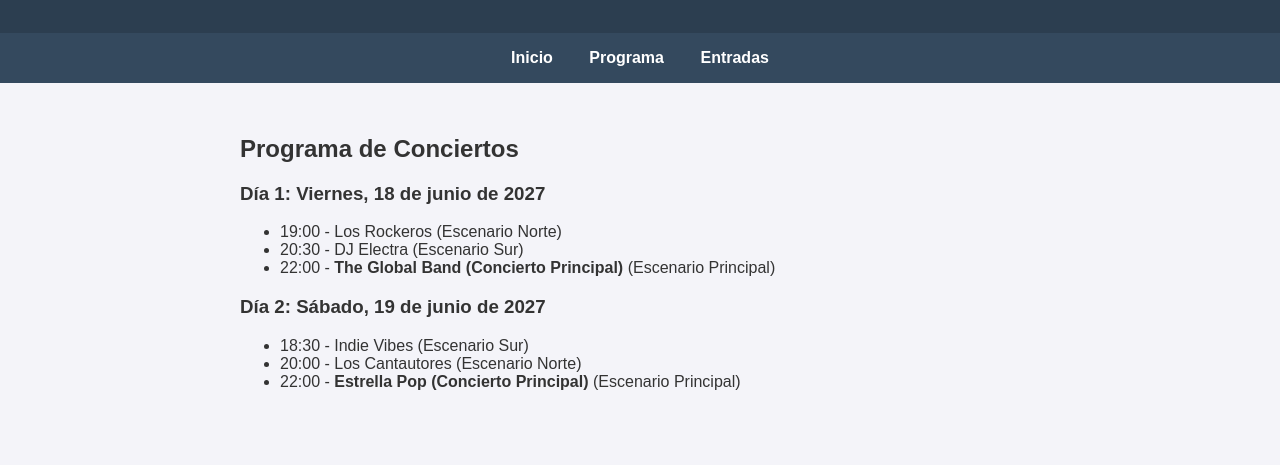
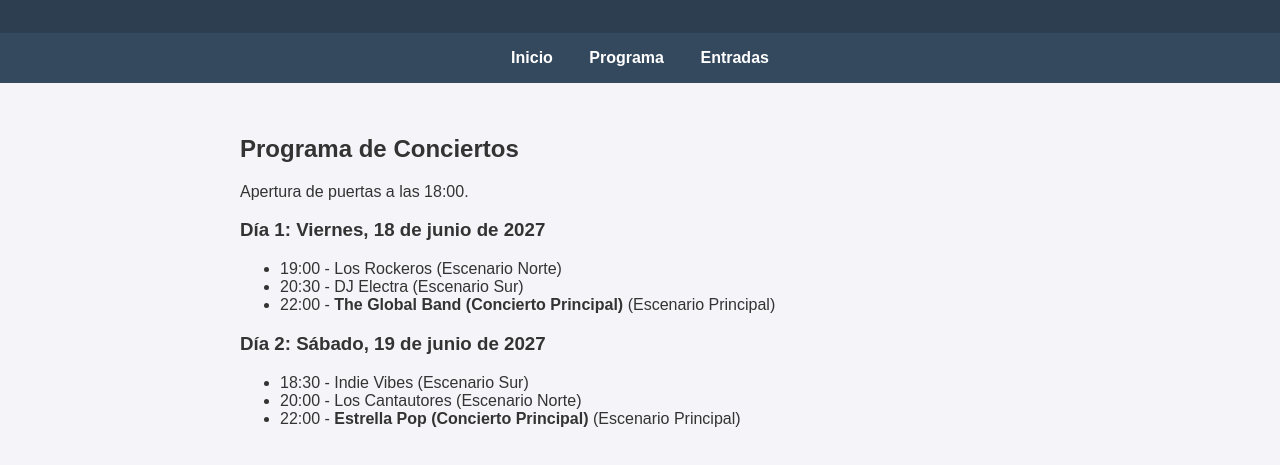
Before and after one commit to gonzalezprieto/festival-dam-2027, a plain HTML site: page programa.html in a window 1280 px wide. Shown: the part 111-576 px from the top of the page. Drawn offline with Linux system fonts and the light colour scheme.

Commit message:
Añadida hora de apertura

```diff
--- a/programa.html
+++ b/programa.html
@@ -16,6 +16,7 @@
     </nav>
     <main>
         <h2>Programa de Conciertos</h2>
+        <p>Apertura de puertas a las 18:00.</p>
         <h3>Día 1: Viernes, 18 de junio de 2027</h3>
         <ul>
             <li>19:00 - Los Rockeros (Escenario Norte)</li>
```
